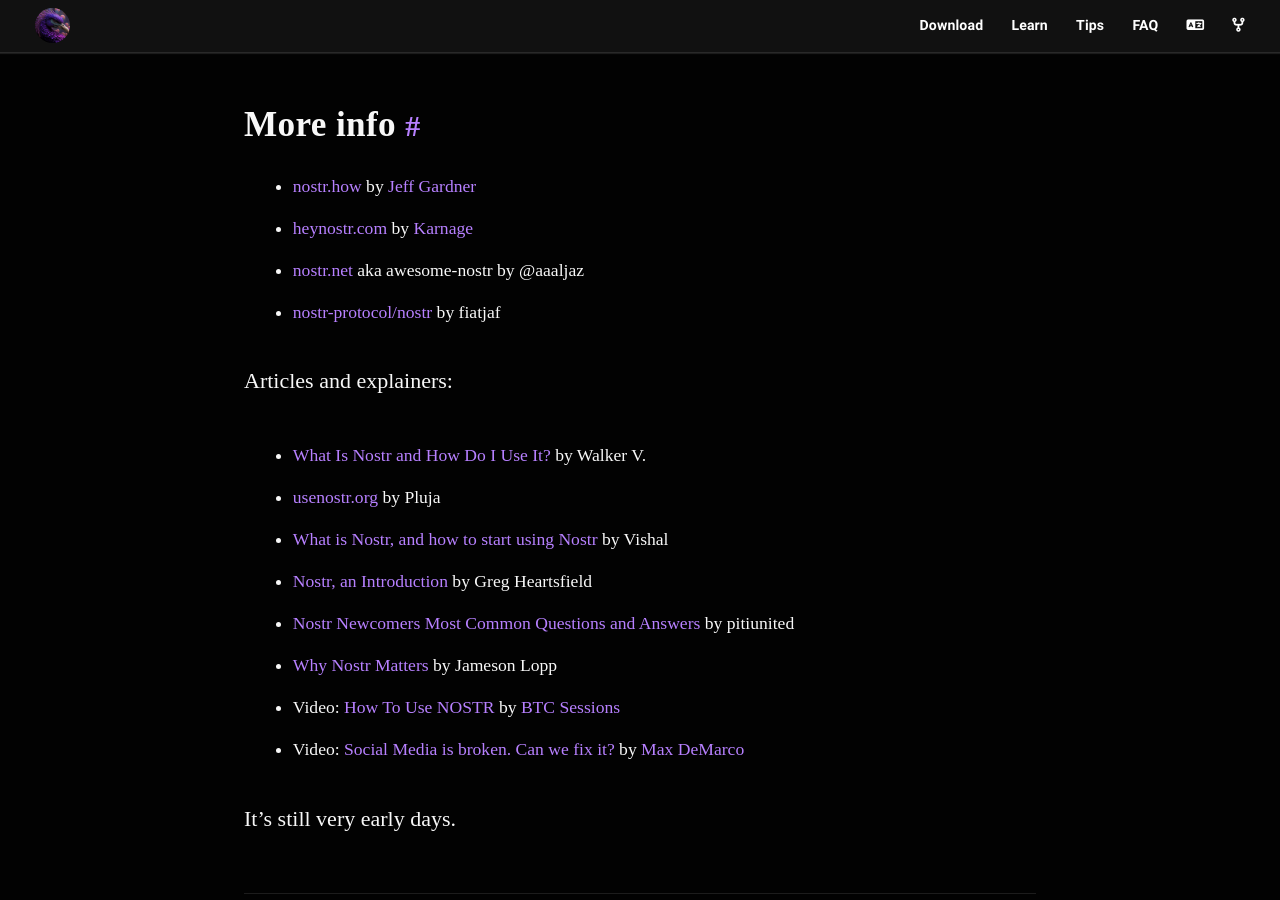
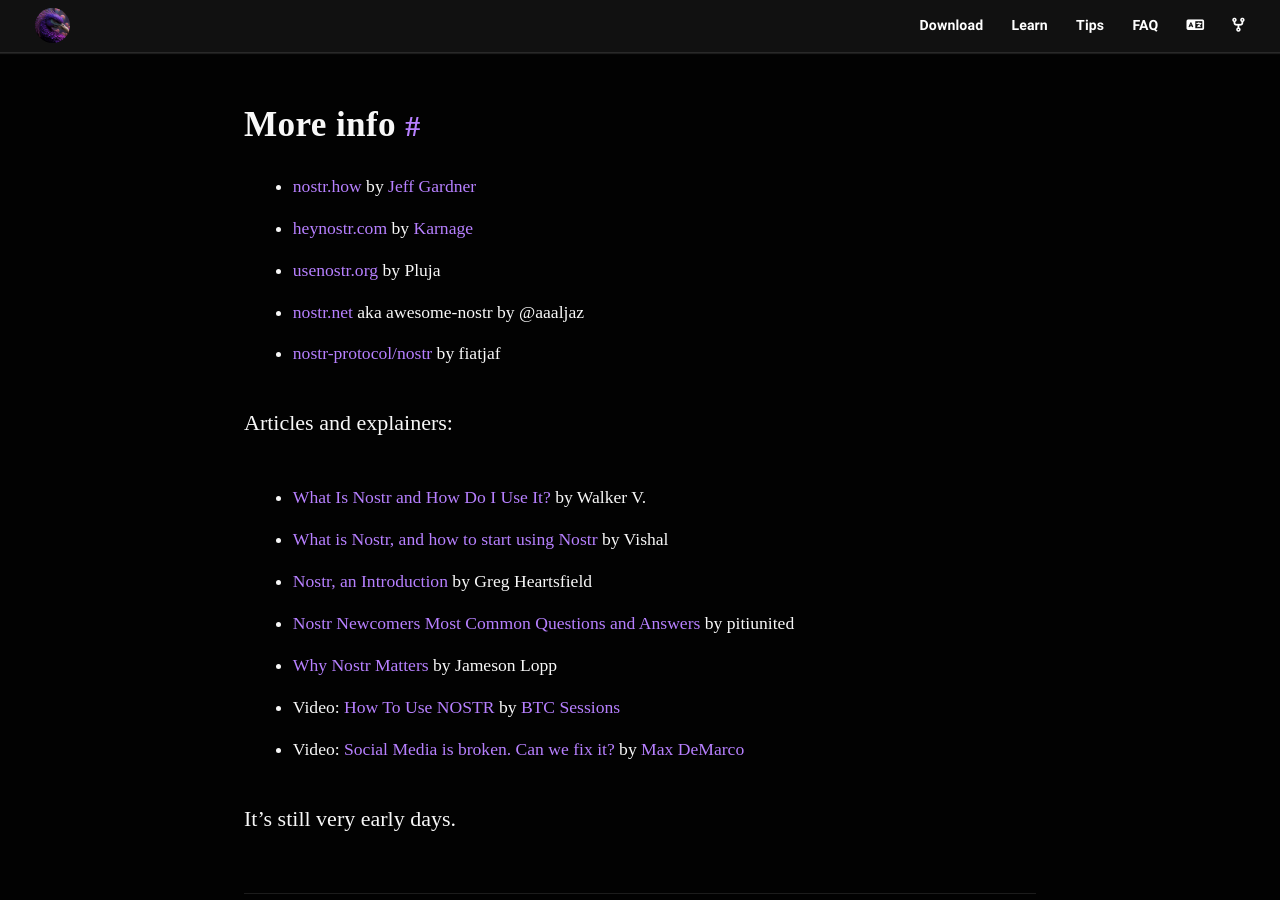
Before and after one commit to nostr-resources/nostr-resources.github.io, a Jekyll site: the page built from index.md, in a window 1280 px wide and 900 px high, scrolled down 14239 px. Built offline with Jekyll 4.4.1, drawn with Linux system fonts in a browser that asks for light colours; some web fonts are replaced.

```diff
--- a/index.md
+++ b/index.md
@@ -386,13 +386,13 @@ Only the message content is encrypted on Nostr: the sender, recipient and timest
 
 - [nostr.how](https://nostr.how/) by [Jeff Gardner](nostr:npub1zuuajd7u3sx8xu92yav9jwxpr839cs0kc3q6t56vd5u9q033xmhsk6c2uc)
 - [heynostr.com](https://www.heynostr.com/) by [Karnage](nostr:npub1r0rs5q2gk0e3dk3nlc7gnu378ec6cnlenqp8a3cjhyzu6f8k5sgs4sq9ac)
+- [usenostr.org](https://usenostr.org/) by Pluja
 - [nostr.net](https://www.nostr.net/) aka awesome-nostr by @aaaljaz
 - [nostr-protocol/nostr](https://github.com/nostr-protocol/nostr) by fiatjaf
 
 Articles and explainers:
 
 - [What Is Nostr and How Do I Use It?](https://www.btctimes.com/news/what-is-nostr-and-how-do-i-use-it) by Walker V.
-- [usenostr.org](https://usenostr.org/) by Pluja
 - [What is Nostr, and how to start using Nostr](https://github.com/vishalxl/nostr_console/discussions/31) by Vishal
 - [Nostr, an Introduction](https://wiki.wellorder.net/post/nostr-intro/) by Greg Heartsfield
 - [Nostr Newcomers Most Common Questions and Answers](https://uselessshit.co/resources/nostr/) by pitiunited
```
